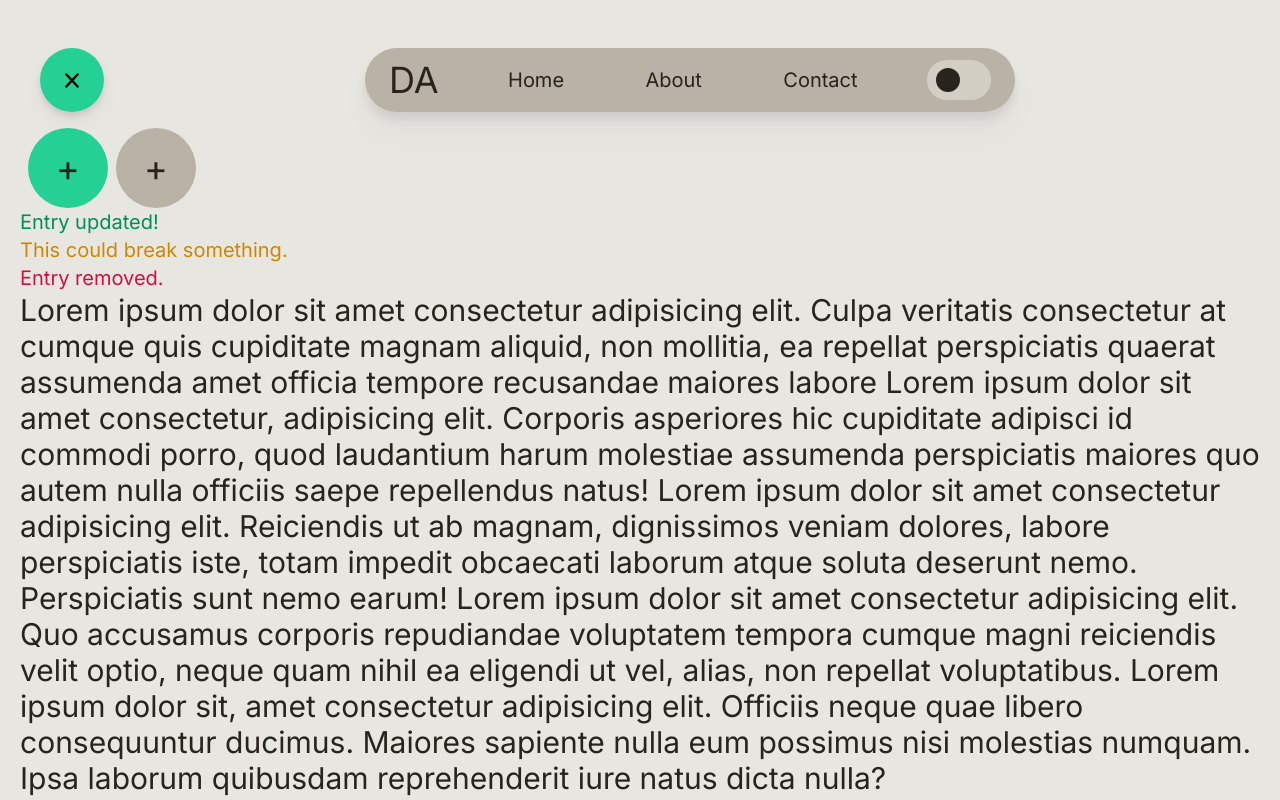
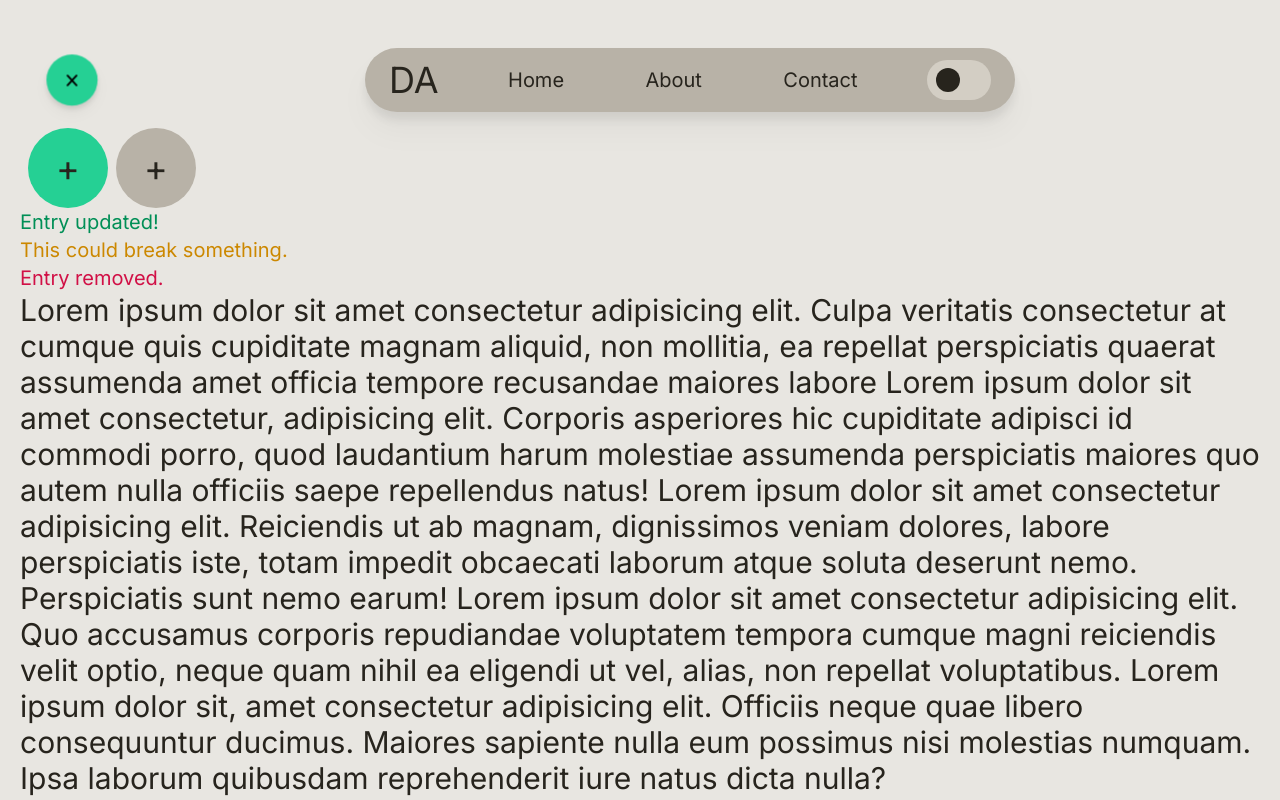
Before and after one commit to theonlynanu/website, a Next.js app: page / in a window 1280 px wide. Built offline with nearby package versions, Linux system fonts and the light colour scheme.

Commit message:
Resize nav toggle to conserve viewport space

```diff
--- a/src/app/components/NavToggle.tsx
+++ b/src/app/components/NavToggle.tsx
@@ -1,5 +1,4 @@
 import { motion, useCycle } from "framer-motion"
-import {useEffect} from 'react'
 import useWindowDimensions from "./useWindowDimension"
 
 // TODO - Better handle props typing for additional reactive animation
@@ -15,7 +14,10 @@ const HamLine = (props: any) => (
 
 const mobileVariant = {
     closed: {
-        y: -80
+        y: -80,
+    },
+    open: {
+        scale: 0.8
     }
 }
 
@@ -34,7 +36,7 @@ const isMobile = (width ? width <= 734 : true)
         whileTap={{scale: 0.9, transition:{duration: 0.2}}}
         whileHover={{scale: [null, 1.05], transition:{duration:0.2}}}
         animate={isOpen ? 'open' : 'closed'}
-        variants={isMobile ? mobileVariant : {}}
+        variants={isMobile ? mobileVariant : {open: {scale:0.8}}}
     >
         <motion.svg
             width='80'
```
